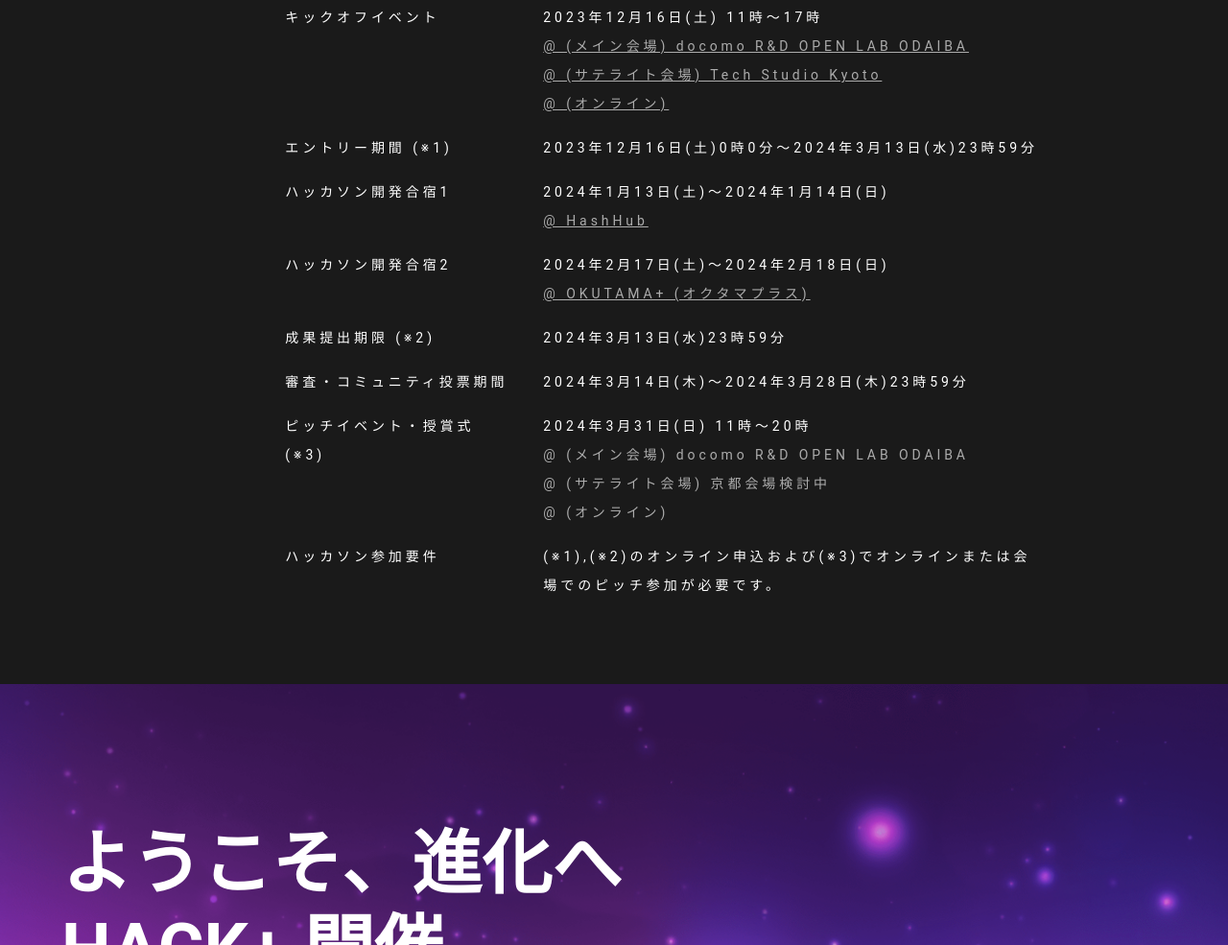
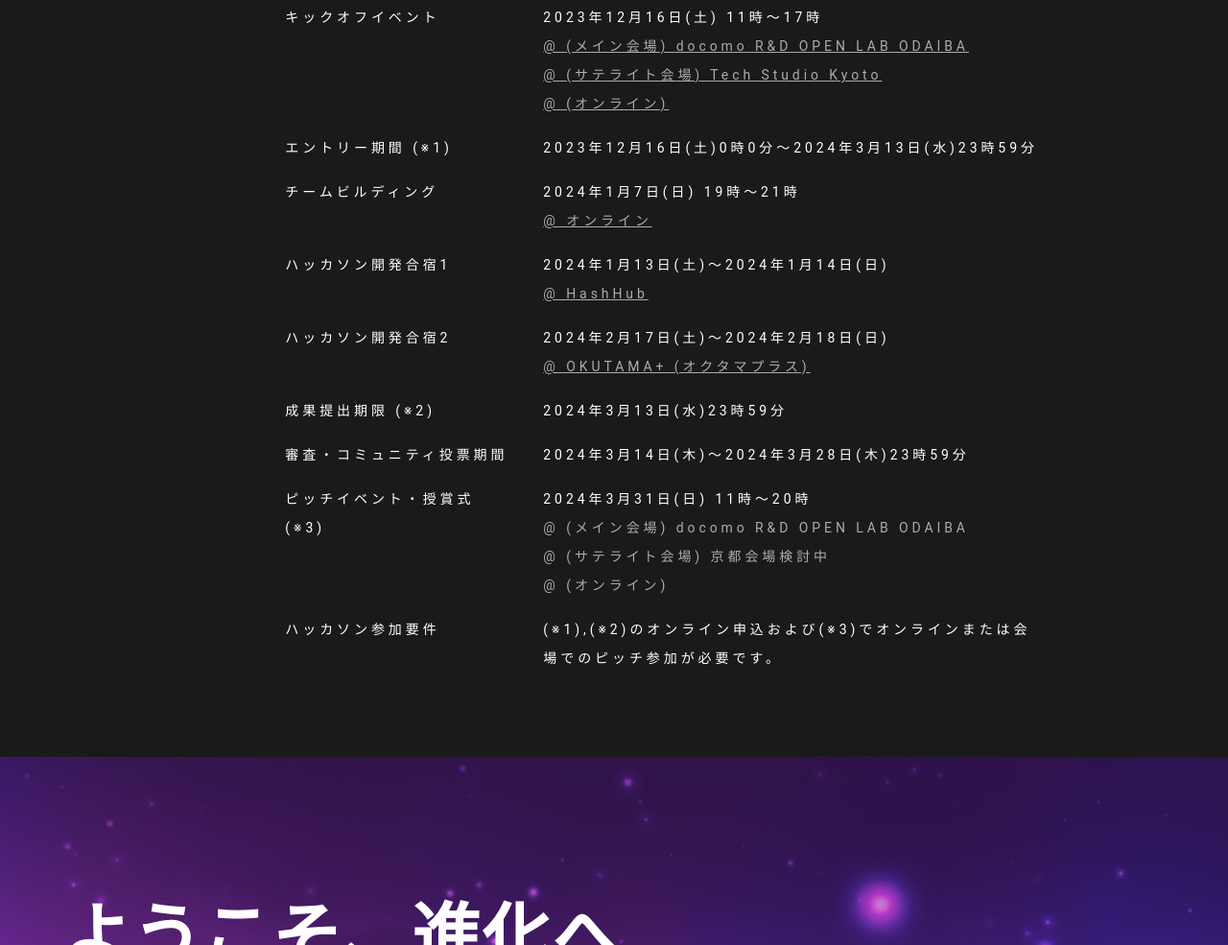
Before and after one commit to nemtus/hackathon-lp-2024, a website: page public/index.html in a window 1280 px wide. Shown: the part 1219-2204 px from the top of the page at 96% size. Drawn offline with nearby package versions, Linux system fonts and the light colour scheme.

Commit message:
feat: add team building event info

```diff
--- a/public/index.html
+++ b/public/index.html
@@ -128,6 +128,15 @@
 						<p class="info-container-item-left">エントリー期間 (※1)</p>
 						<p class="info-container-item-right">
 							2023年12月16日(土)0時0分～2024年3月13日(水)23時59分
+						</p>
+					</li>
+					<li class="info-container-item info-container-item-2">
+						<p class="info-container-item-left">チームビルディング</p>
+						<p class="info-container-item-right">
+							2024年1月7日(日) 19時～21時<br>
+							<a href="https://nemtus.connpass.com/event/306072/" target="_blank" rel="noopener noreferrer"><span class="info-container-item-right-span-glay info-container-item-right-span-glay-under">
+								@ オンライン
+							</span></a>
 						</p>
 					</li>
 					<li class="info-container-item info-container-item-2">
```
